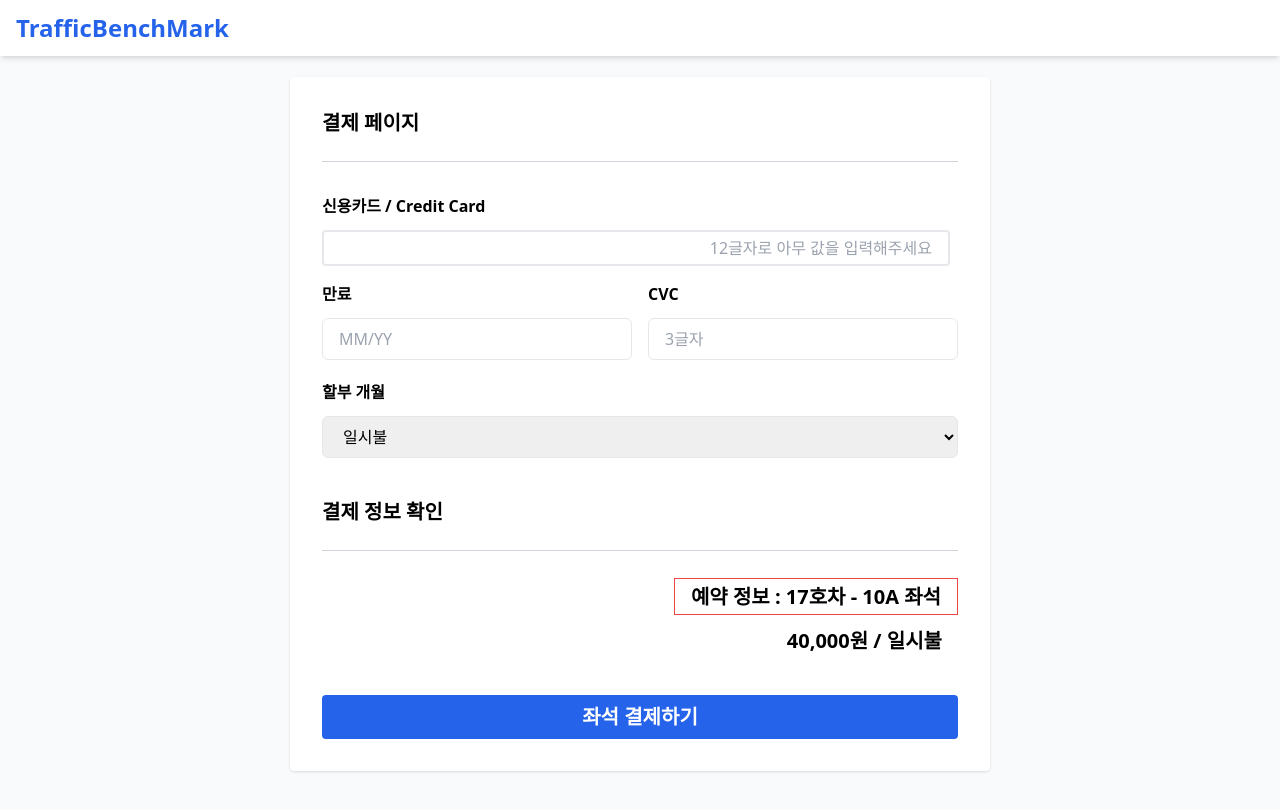
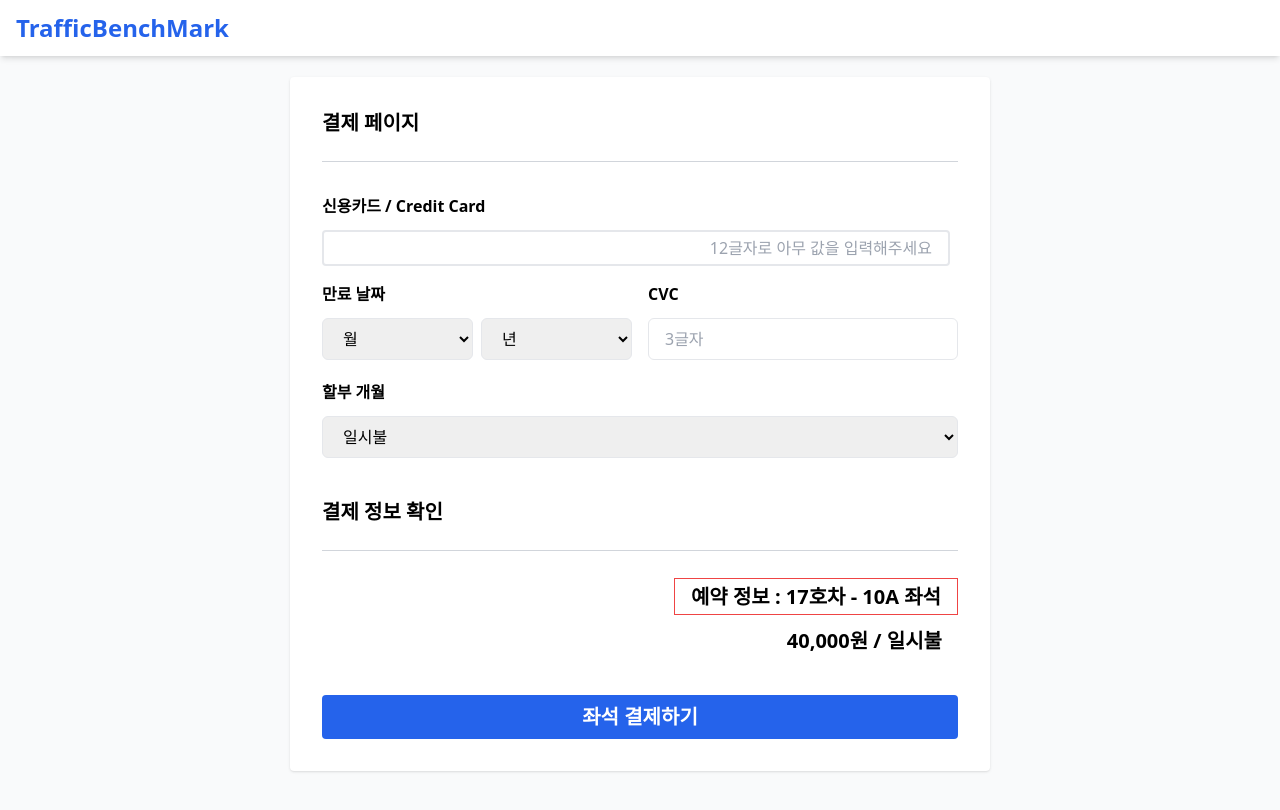
Before and after one commit to Jaetty/ticketing-benchmark, a React (Create React App) app in the folder frontend/ticketing-app/: page /pay in a window 1280 px wide. Shown: the top 810 px of the page. Built offline with nearby package versions, Linux system fonts and the light colour scheme.

Commit message:
Feature : 결제 페이지 초안 작성2

```diff
--- a/frontend/ticketing-app/src/pages/PayPage.tsx
+++ b/frontend/ticketing-app/src/pages/PayPage.tsx
@@ -24,6 +24,28 @@ export default function PayPage() {
     }),
   ];
 
+  const [cardNumber, setCardNumber] = useState("");
+  const [expiryMonth, setExpiryMonth] = useState('');
+  const [expiryYear, setExpiryYear] = useState('');
+  const [cvc, setCvc] = useState('');
+
+  const handleStringToNumber = (e: React.ChangeEvent<HTMLInputElement>) => {
+    const value = e.target.value;
+    // 숫자만 허용 (빈 문자열도 허용)
+    if (/^\d*$/.test(value)) {
+      setCvc(value);
+    }
+  };
+
+
+  // 카드 번호 포맷: 4자리마다 "-"
+  const formatCardNumber = (value: string) => {
+    // 공백 제거 후, 4글자마다 - 삽입
+    const raw = value.replace(/-/g, '').slice(0, 19); // 최대 16자
+    return raw.match(/.{1,4}/g)?.join('-') ?? raw;
+  };
+
+
   return (
     <div className="flex flex-col items-center justify-center min-h-screen bg-gray-50">
       <div className="bg-white p-8 rounded shadow w-full max-w-[700px]">
@@ -35,8 +57,10 @@ export default function PayPage() {
         <div className="flex space-x-6 mb-4 justify-end">
           <input
             type="text"
-            inputMode="numeric"
-            name="population"
+            value={cardNumber}
+            onChange={(e) => setCardNumber(formatCardNumber(e.target.value))}
+            name="card"
+            maxLength={19}
             placeholder="12글자로 아무 값을 입력해주세요"
             className="mr-2 w-full h-5 text-red-600 rounded p-4 border-2 border-gray-200 text-right"/>
         </div>
@@ -45,12 +69,34 @@ export default function PayPage() {
         <div className="flex gap-4">
           {/* 만료일 */}
           <div className="flex-1">
-            <h3 className="text-l font-bold mb-3">만료</h3>
-            <input
-              type="text"
-              placeholder="MM/YY"
-              className="w-full border rounded-md px-4 py-2 text-gray-700 placeholder-gray-400"
-            />
+            <h3 className="text-l font-bold mb-3">만료 날짜</h3>
+              <div className="flex gap-2">
+                {/* 월 */}
+                <select
+                  className="w-full border rounded-md px-4 py-2"
+                  value={expiryMonth}
+                  onChange={(e) => setExpiryMonth(e.target.value)}
+                >
+                  <option value="">월</option>
+                  {Array.from({ length: 12 }, (_, i) => {
+                    const month = String(i + 1).padStart(2, '0');
+                    return <option key={month} value={month}>{month}</option>;
+                  })}
+                </select>
+
+                {/* 년 */}
+                <select
+                  className="w-full border rounded-md px-4 py-2"
+                  value={expiryYear}
+                  onChange={(e) => setExpiryYear(e.target.value)}
+                >
+                  <option value="">년</option>
+                  {Array.from({ length: 15 }, (_, i) => {
+                    const year = new Date().getFullYear() + i;
+                    return <option key={year} value={year}>{year}</option>;
+                  })}
+                </select>
+              </div>
           </div>
 
           {/* CVC */}
@@ -59,6 +105,8 @@ export default function PayPage() {
             <input
               type="numeric"
               maxLength={3}
+              value={cvc}
+              onChange={handleStringToNumber}
               placeholder="3글자"
               className="w-full border rounded-md px-4 py-2 text-gray-700 placeholder-gray-400"
             />
```
Lines whose indentation alone changed are shown as unchanged.
